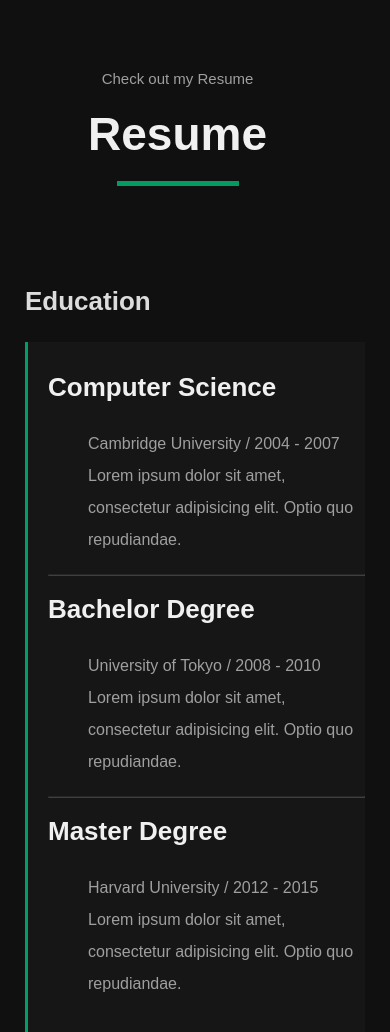
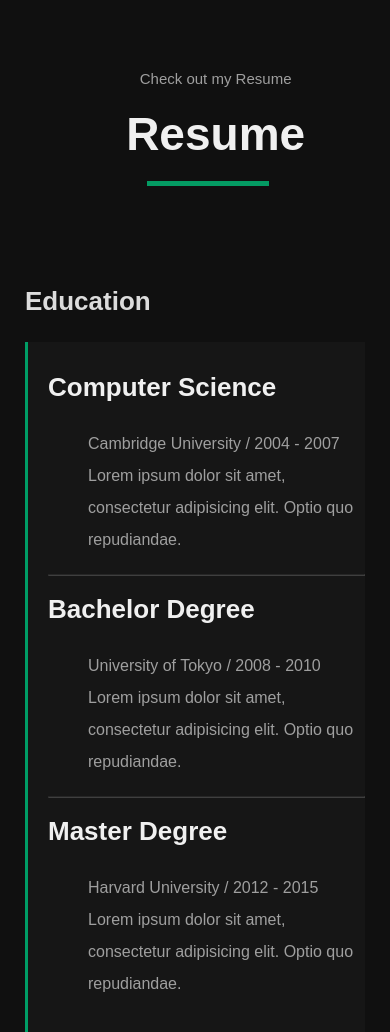
Before and after one commit to theycreate88/Alex-s-Folio, a plain HTML site: page resume.html in a window 390 px wide. Shown: the top 1032 px of the page. Drawn offline with Linux system fonts and the light colour scheme.

Commit message:
Update resume.html

```diff
--- a/resume.html
+++ b/resume.html
@@ -5,6 +5,21 @@
     <meta name="viewport" content="width=device-width, initial-scale=1.0">
     <title>About</title>
     <style>
+
+         /* Scrollbar styles for WebKit-based browsers (Chrome, Safari) */
+::-webkit-scrollbar {
+
+   width: 12px; /* Adjust the width of the scrollbar */
+}
+
+::-webkit-scrollbar-thumb {
+   background-color: black; /* Color of the thumb */
+   border-radius: 10px; /* Optional: Rounded edges for the thumb */
+}
+
+::-webkit-scrollbar-track {
+   background-color: black; /* Color of the track */
+}
         * {
             margin: 0;
             padding: 0;
@@ -29,6 +44,7 @@
             margin-top: 10px;
         }
         #heading h1{
+
             font-size:  46px;
             font-weight:700;
             margin-bottom: 10px;
@@ -247,8 +263,25 @@
     body{
         padding-left: 25px;
     }
+
+    #heading h1{
+
+            font-size:  46px;
+            font-weight:700;
+            margin-bottom: 10px;
+            font-family: 'Poppins', sans-serif;
+            color: rgb(240, 240, 240);
+            padding-left: 25%;
+        }
+
+        #heading p{
+
+
+            padding-left: 25%;
+        }
     .container {
-        width: 40%;}
+        width: 40%;
+        margin-left: 40%;}
 
     #maindiv{
         display: flex;
```
